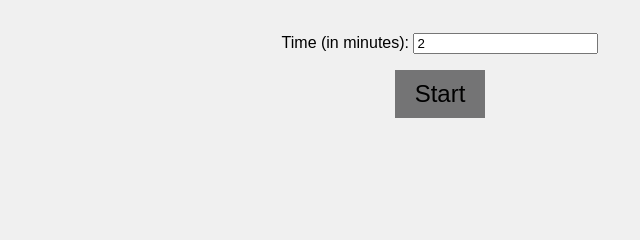
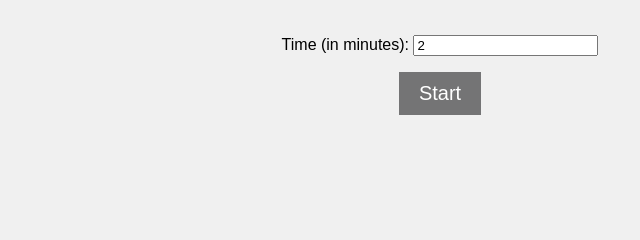
Before and after one commit to YAshT10/MathGame.github.io, a plain HTML site: page index.html in a window 1280 px wide. Shown: the part 333-573 px from the top of the page, 200-840 px from the left. Drawn offline with Linux system fonts and the light colour scheme.

Commit message:
Minor Changes

```diff
--- a/web.css
+++ b/web.css
@@ -46,10 +46,17 @@ h1 {
 }
 
 #start {
-  font-size: 24px;
+  font-size: 20px;
   padding: 10px 20px;
   border: none;
   background-color: #747475;
+  color: #fff;
+  cursor: pointer;
+  transition: background-color 0.3s ease;
+}
+
+#start:hover {
+  background-color: #555555;
 }
 
 #comment
```
